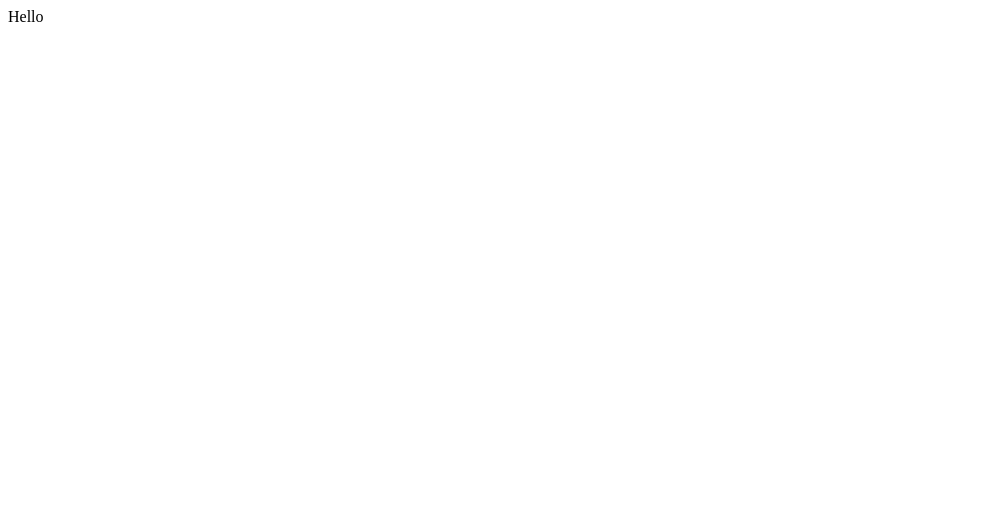
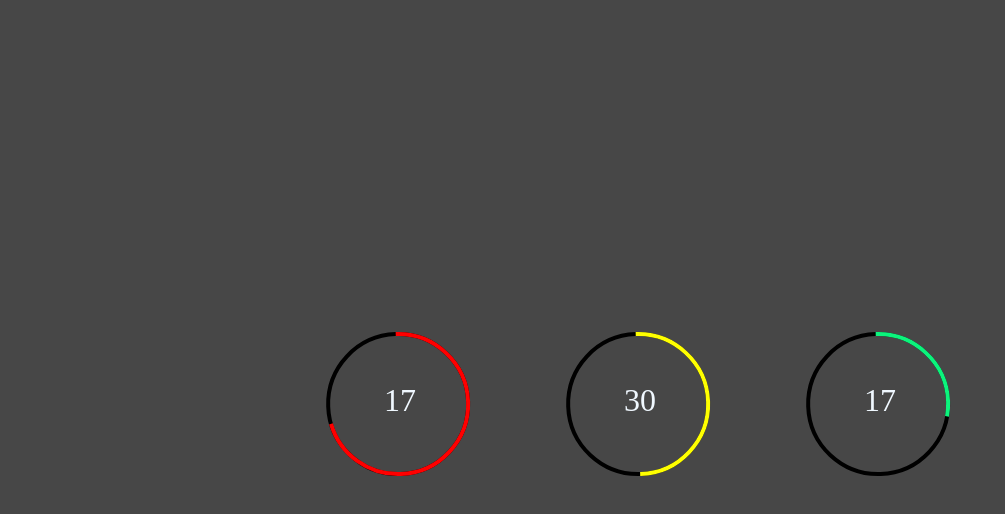
Before and after one commit to Vikas-singh-0/watchJs, a plain HTML site: page index.html in a window 1280 px wide. Shown: the whole page, without its empty margins (0-1005 px from the left). Drawn offline with Linux system fonts and the light colour scheme.

Commit message:
complete

```diff
--- a/index.html
+++ b/index.html
@@ -1,15 +1,57 @@
 <!DOCTYPE html>
 <html lang="en">
   <head>
-        <meta charset="UTF-8">
-        <meta http-equiv="X-UA-Compatible" content="IE=edge">
-        <meta name="viewport" content="width=device-width, initial-scale=1.0">
+    <meta charset="UTF-8" />
+    <meta http-equiv="X-UA-Compatible" content="IE=edge" />
+    <meta name="viewport" content="width=device-width, initial-scale=1.0" />
     <title>Document</title>
-        <link rel="stylesheet" href="style.css">
+    <link rel="stylesheet" href="style.css" />
   </head>
   <body>
-        <div class="main">
-                Hello
+    <div id="time">
+      <div class="circle" style="--clr: red">
+        <svg>
+          <circle cx="70" cy="70" r="70"></circle>
+          <circle cx="70" cy="70" r="70" id="hh"></circle>
+        </svg>
+        <div id="hours">00</div>
+      </div>
+      <div class="circle" style="--clr: yellow">
+        <svg>
+          <circle cx="70" cy="70" r="70"></circle>
+          <circle cx="70" cy="70" r="70" id="mm"></circle>
+        </svg>
+        <div id="minutes">00</div>
+      </div>
+      <div class="circle" style="--clr: rgb(11, 244, 124)">
+        <svg>
+          <circle cx="70" cy="70" r="70"></circle>
+          <circle cx="70" cy="70" r="70" id="ss"></circle>
+        </svg>
+        <div id="second">00</div>
+      </div>
     </div>
   </body>
+  <script>
+    setInterval(() => {
+      let h = document.getElementById("hours");
+      let m = document.getElementById("minutes");
+      let s = document.getElementById("second");
+
+      let hh = document.getElementById("hh");
+      let mm = document.getElementById("mm");
+      let ss = document.getElementById("ss");
+//       console.log(hh,mm,ss);
+      let hours = new Date().getHours();
+      h.innerHTML = hours;
+
+      let mins =  new Date().getMinutes();
+      m.innerHTML = mins
+      let secs = new Date().getSeconds();
+      s.innerHTML = secs
+      hh.style.strokeDashoffset = 440 - (440 * hours) / 24;
+      mm.style.strokeDashoffset = 440 - (440 * mins) / 60;
+      ss.style.strokeDashoffset = 440 - (440 * secs) / 60;
+    }, 1000);
+  </script>
 </html>
--- a/style.css
+++ b/style.css
@@ -0,0 +1,63 @@
+*{
+        margin: 0;
+        padding: 0;
+}
+body{
+        display: flex;
+        min-height: 100vh;
+        justify-content: center;
+        align-items: center;
+        background-color: rgba(0, 0, 0, 0.723);
+}
+
+#time{  position: relative;
+        width: 100%;
+        display: flex;
+        flex-direction: row;
+        justify-content: center;
+        align-items: center;
+        gap: 40px;
+}
+#time .circle{
+       width: 200px;
+    height: 200px;
+        position: relative;
+    display: flex;
+    justify-content: center;
+    align-items: center;
+    border-radius: 50%;
+}
+#time{
+        font-size: xx-large;
+        box-shadow: 10px 10px solid rgb(228, 0, 0);
+        /* position: absolute; */
+}
+#time .inner{
+        width: 190px;
+        height: 190px;
+        display: flex;
+        justify-content: center;
+        align-items: center;
+        color: white;
+        border-radius: 50%;
+        background-color: black;
+}
+#hours , #minutes,#second{
+        position: absolute;
+        color: aliceblue;
+}
+#time .circle svg circle{
+        transform: translate(26px,3px);
+        fill: transparent;
+        stroke-width: 4px;
+        stroke: black;
+        width: 100%;
+        height: 100%;
+}
+#time .circle svg circle:nth-child(2){
+        stroke: var(--clr);
+        stroke-dasharray: 440;
+}
+#time .circle svg{
+        transform: rotate(-92deg);
+}
```
Lines whose indentation alone changed are shown as unchanged.
